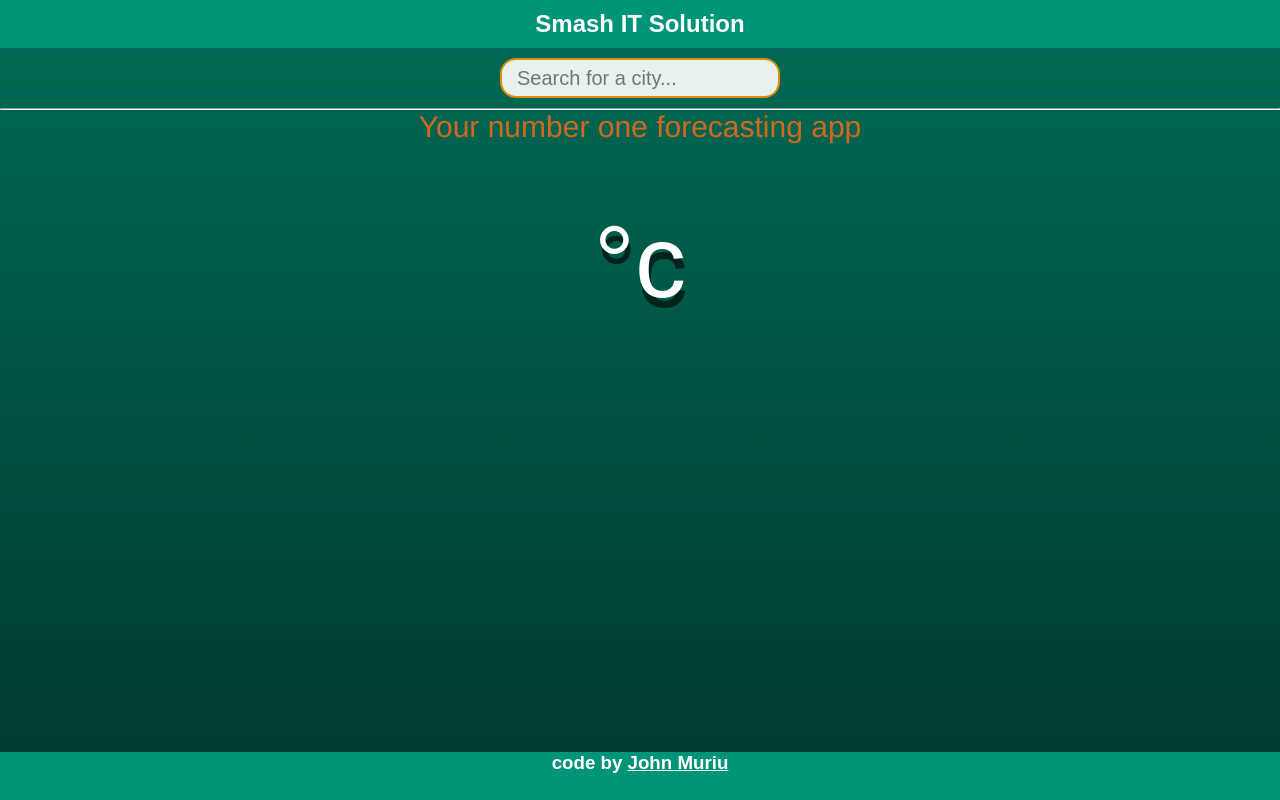
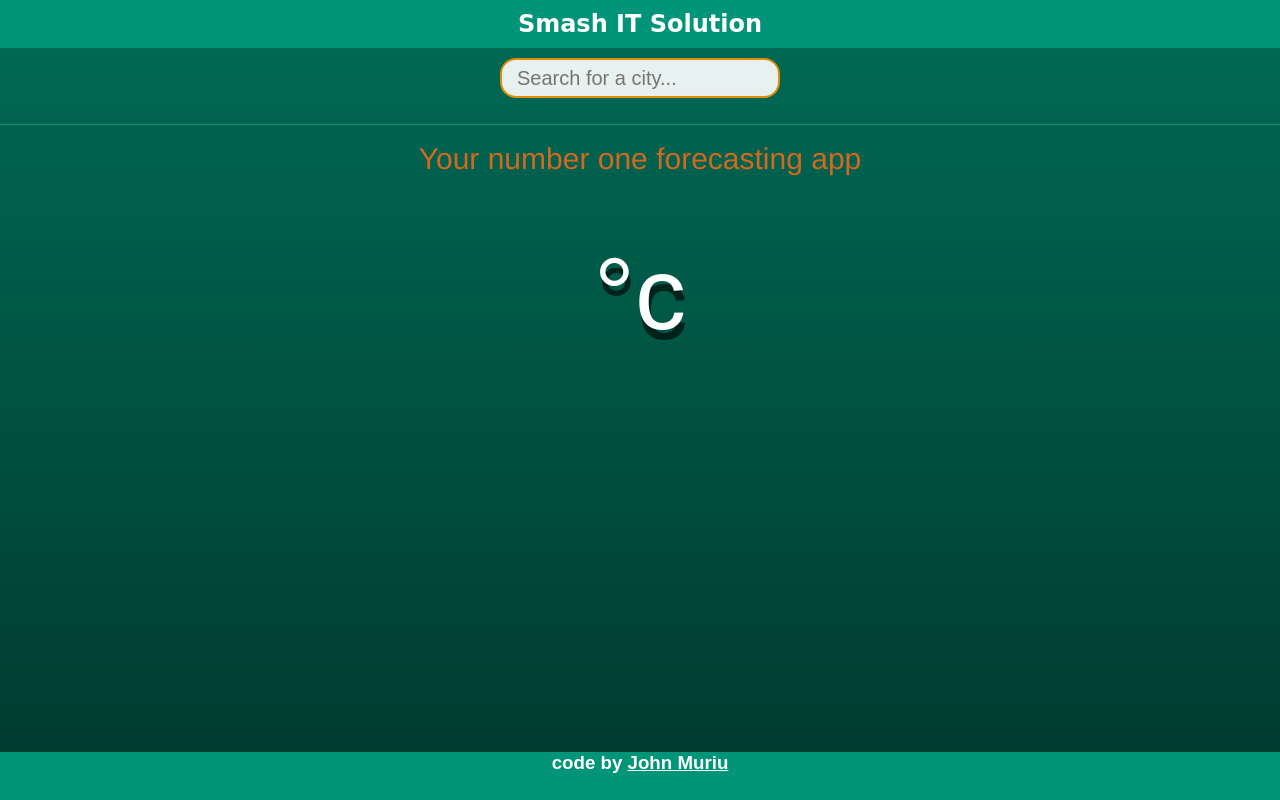
Before and after one commit to John-Muriu/john-muriu.github.io, a plain HTML site: page index.html in a window 1280 px wide. Drawn offline with Linux system fonts and the light colour scheme.

Commit message:
normal commits during cold season

```diff
--- a/main.css
+++ b/main.css
@@ -48,12 +48,22 @@ header,
 h1 {
   display: flex;
   justify-content: center;
+  font-family: "Shadows Into Light", cursive;
   color: white;
   padding: 10px;
   background-image: linear-gradient(
     to bottom,
     /* rgba(0, 0, 0, 0.3), */ /* rgba(0, 0, 0, 0.6) */
   );
+}
+
+hr {
+  display: block;
+  height: 2px;
+  border: 0;
+  border-top: 1px solid #009578;
+  margin: 1em 0;
+  padding: 0;
 }
 header input {
   width: 100%;
```
Also changed, not shown: manifest.json.
